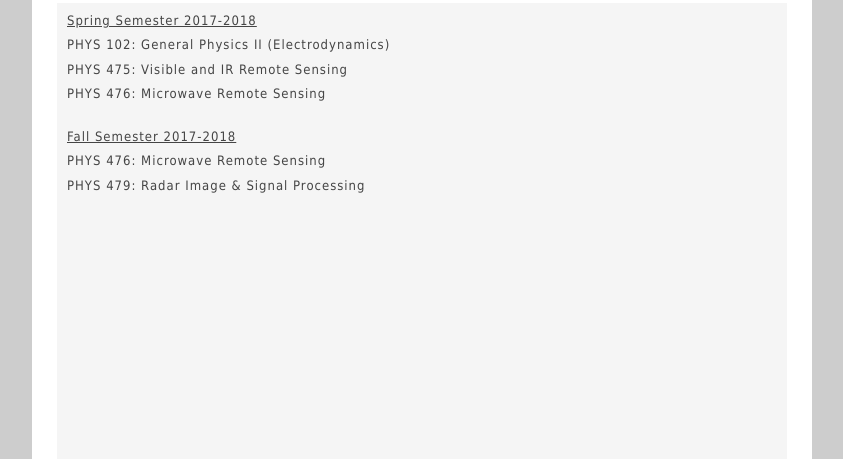
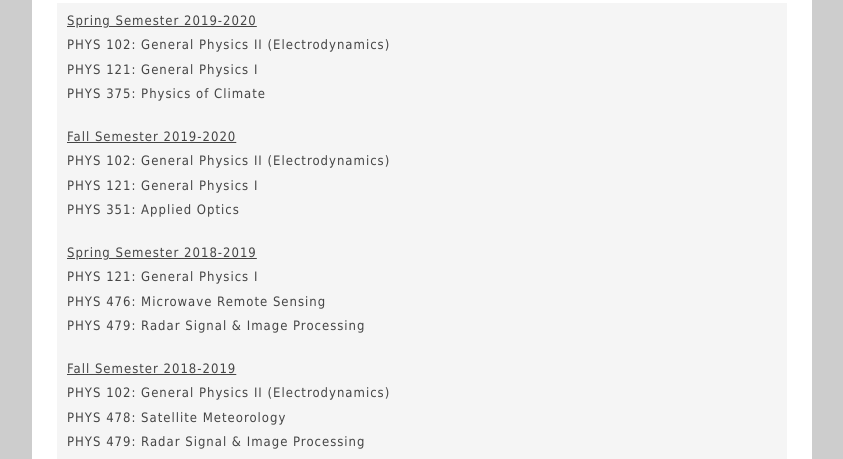
Before and after one commit to panoskokkalis/panoskokkalis.github.io, a plain HTML site: page teaching.html in a window 1280 px wide. Shown: the part 341-800 px from the top of the page, without its empty margins (218-1061 px from the left). Drawn offline with Linux system fonts and the light colour scheme.

Commit message:
update teaching

```diff
--- a/teaching.html
+++ b/teaching.html
@@ -54,6 +54,27 @@
 			<div class="blockDistinct">
 
 
+
+      <p><u>Spring Semester 2019-2020</u></p>
+      <p>PHYS 102: General Physics II (Electrodynamics)</p>
+      <p>PHYS 121: General Physics I </p>
+      <p>PHYS 375: Physics of Climate</p>
+      <br>
+      <p><u>Fall Semester 2019-2020</u></p>
+      <p>PHYS 102: General Physics II (Electrodynamics)</p>
+      <p>PHYS 121: General Physics I </p>
+      <p>PHYS 351: Applied Optics</p>
+      <br>
+      <p><u>Spring Semester 2018-2019</u></p>
+      <p>PHYS 121: General Physics I </p>
+      <p>PHYS 476: Microwave Remote Sensing</p>
+      <p>PHYS 479: Radar Signal & Image Processing</p>
+      <br>
+      <p><u>Fall Semester 2018-2019</u></p>
+      <p>PHYS 102: General Physics II (Electrodynamics)</p>
+      <p>PHYS 478: Satellite Meteorology</p>
+      <p>PHYS 479: Radar Signal & Image Processing</p>
+      <br>
       <p><u>Spring Semester 2017-2018</u></p>
       <p>PHYS 102: General Physics II (Electrodynamics)</p>
       <p>PHYS 475: Visible and IR Remote Sensing</p>
@@ -61,17 +82,9 @@
       <br>
       <p><u>Fall Semester 2017-2018</u></p>
       <p>PHYS 476: Microwave Remote Sensing</p>
-      <p>PHYS 479: Radar Image & Signal Processing</p>
+      <p>PHYS 479: Radar Signal & Image Processing</p>
       <br><br>
       <br><br>
-      <br><br>
-      <br><br>
-      <br><br>
-      <br><br>
-      <br><br>
-      <br><br>
-      <br><br>
-
 
 				</div>
 				<div class="block">
```
